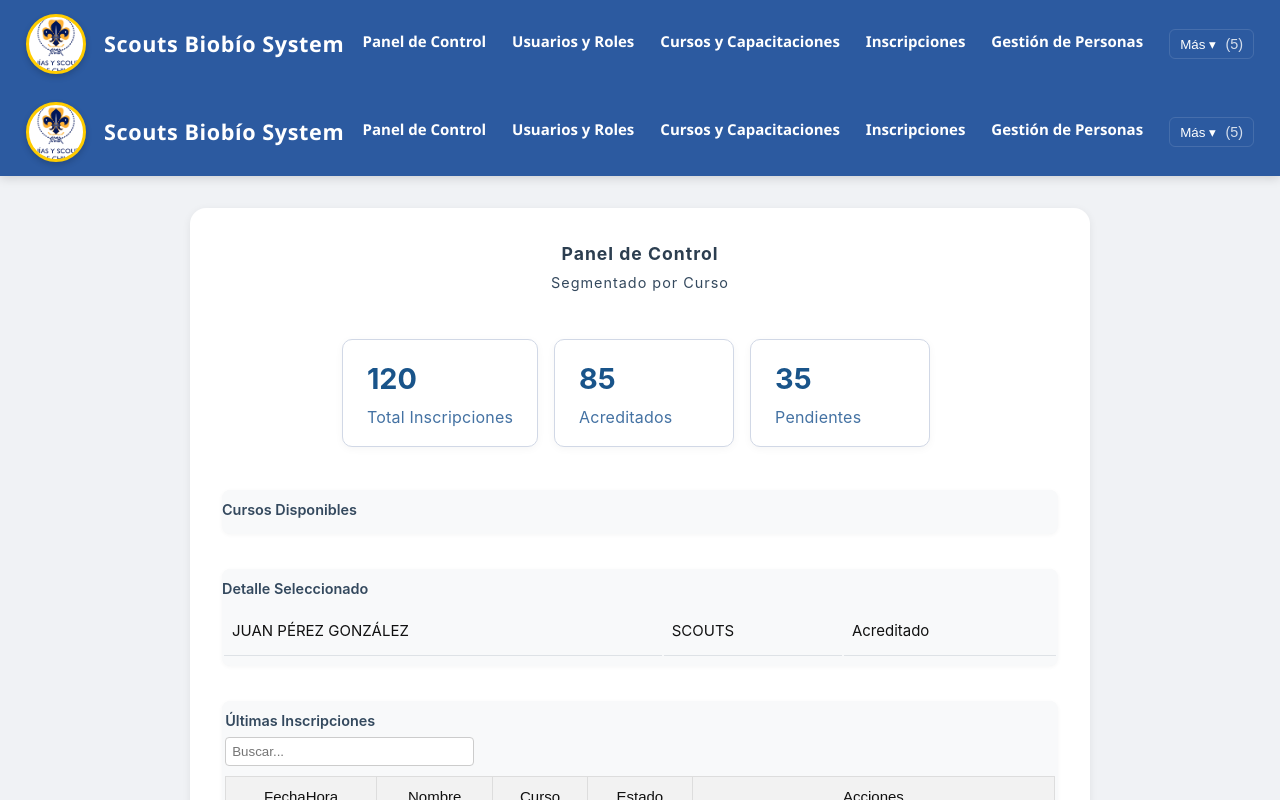
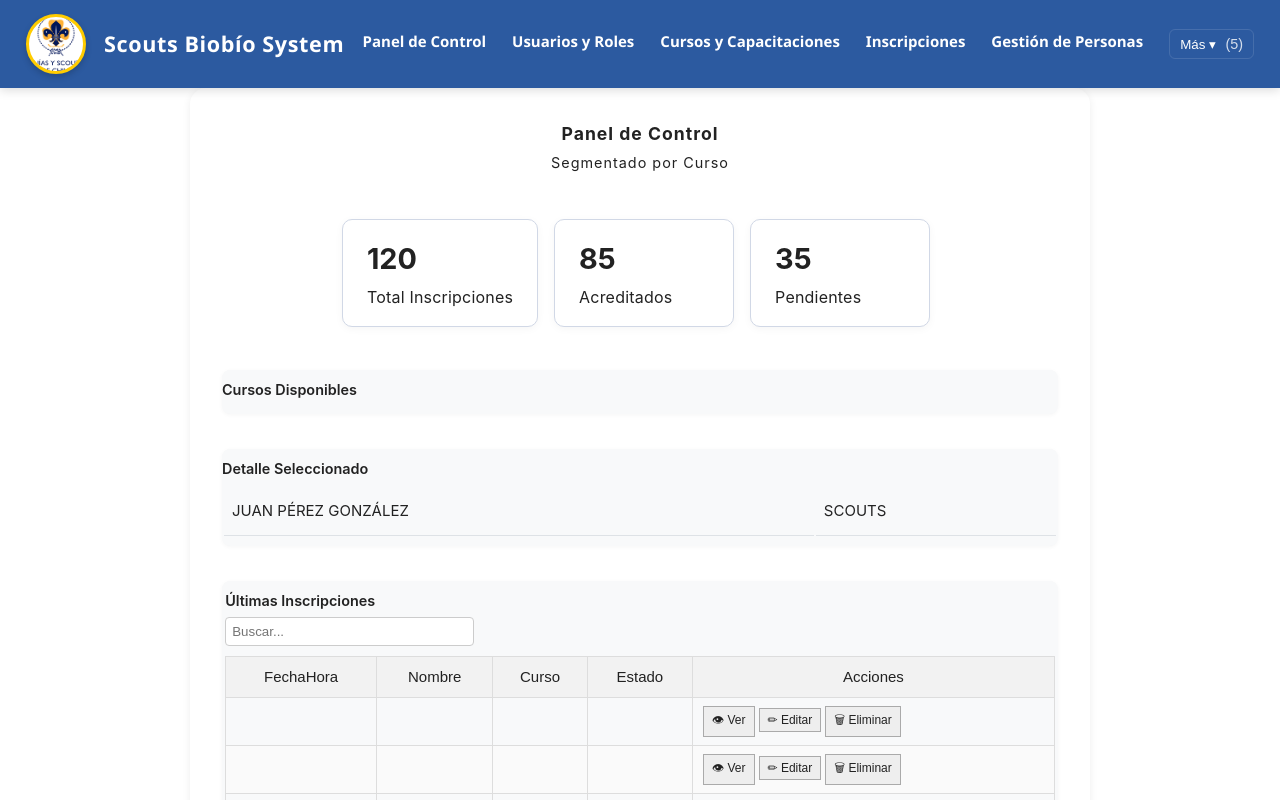
Before and after one commit to Inacap-Analistas-programador/IngSw-seccion2, a Vue app in the folder SistemScoutsClient/: page / in a window 1280 px wide. Shown: the top 800 px of the page. Built offline with nearby package versions, Linux system fonts and the light colour scheme.

Commit message:
se arreglaron errores de cierres y se quito el import de la navbar

```diff
--- a/SistemScoutsClient/src/views/Dashboard.vue
+++ b/SistemScoutsClient/src/views/Dashboard.vue
@@ -1,9 +1,4 @@
 <template>
-  <div class="layout-root">
-    <NavBar />
-
-    <div class="layout-content">
-      <main class="main">
   <div class="panel-container">
     <header class="panel-header">
       <h1>Panel de Control<br><span class="panel-sub">Segmentado por Curso</span></h1>
@@ -131,19 +126,16 @@
             <DataTable :columns="tableColumns" :rows="inscripciones" />
           </section>
         </div>
-      </main>
-    </div>
-  </div>
+
 </template>
 
 <script setup>
+import { ref, onMounted } from 'vue'
 const sidebarOpen = ref(true)
-import { ref, onMounted } from 'vue'
 import DataCard from '@/components/Reutilizables/DataCard.vue'
 import DataCardList from '@/components/Reutilizables/DataCardList.vue'
 import DataTable from '@/components/Reutilizables/DataTable.vue'
 import DataRow from '@/components/Reutilizables/DataRow.vue'
-import NavBar from '@/components/Reutilizables/NavBar.vue'
 const resumenCards = ref([
   { title: 'Total Inscripciones', value: 120, icon: 'mdi-account-multiple', color: '#3498db' },
   { title: 'Acreditados', value: 85, icon: 'mdi-check-circle', color: '#2ecc71' },
@@ -169,7 +161,6 @@ const inscripciones = ref([])
 const dataRowObject = ref({
   Usuario: 'JUAN PÉREZ GONZÁLEZ',
   Curso: 'SCOUTS',
-  Estado: 'Acreditado'
 })
 
 // Simula llamada a API
@@ -356,6 +347,11 @@ function cerrarTabla() {
   flex-direction: column;
   align-items: center;
   gap: 1.5rem;
+}
+
+/* Ensure readable text inside the white panel even if global theme sets light text */
+.panel-container, .panel-container * {
+  color: #222 !important;
 }
 
 
```
Lines whose indentation alone changed are shown as unchanged.
